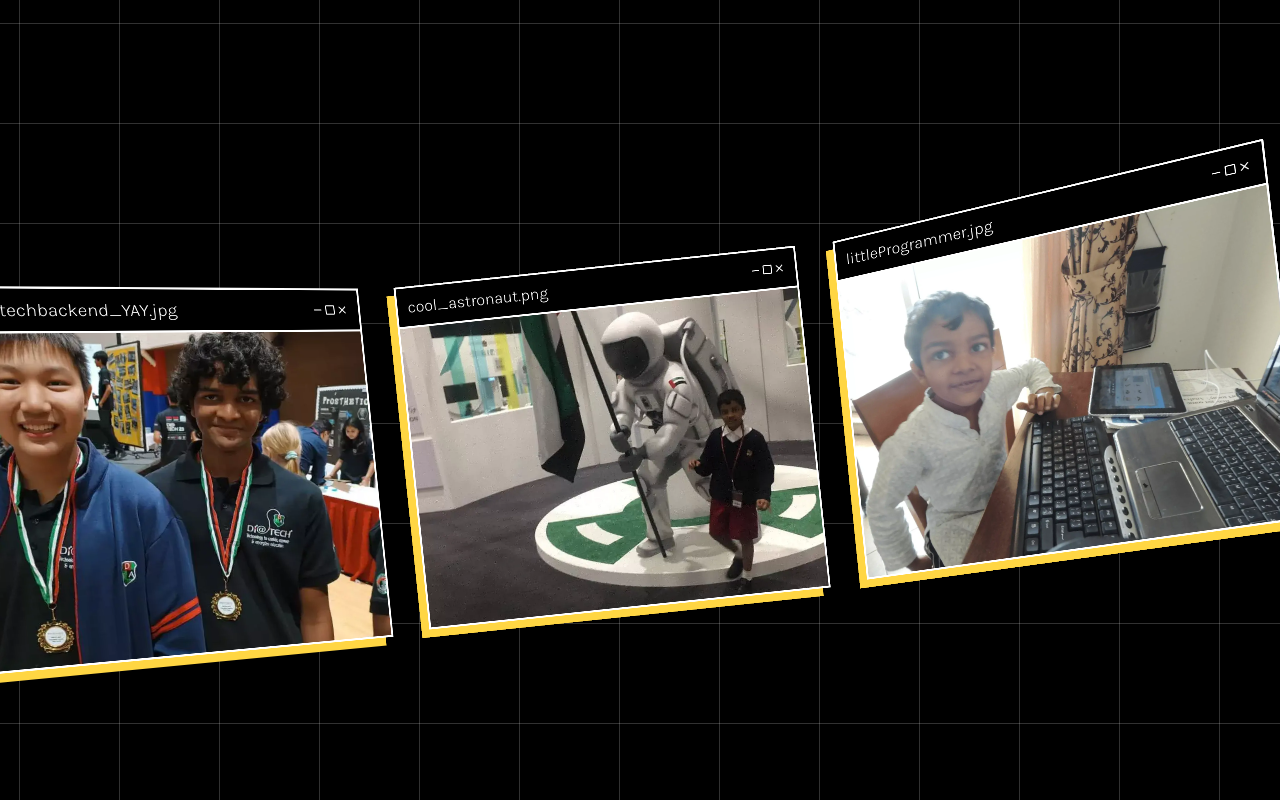
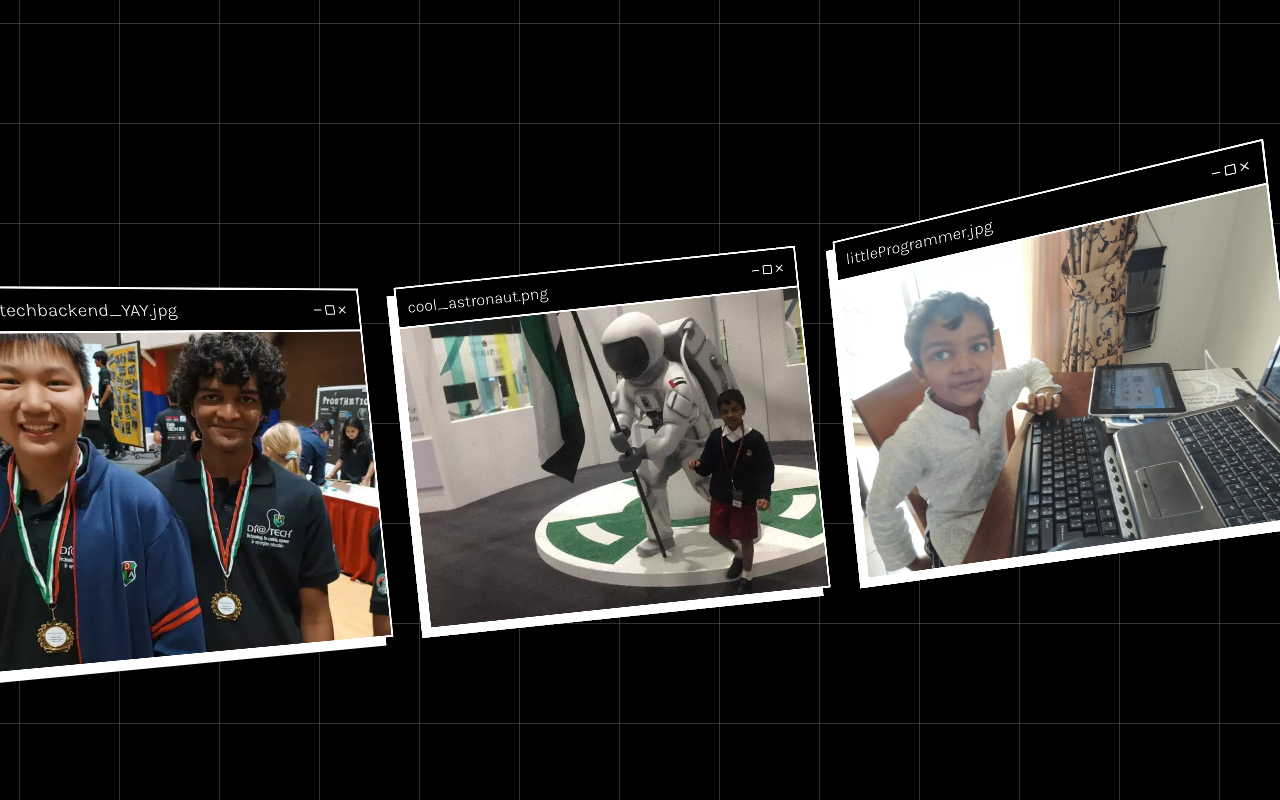
Before and after one commit to hafideledath/hafid-portfolio, a React (Create React App) app: page / in a window 1280 px wide. Shown: the part 700-1500 px from the top of the page. Built offline with nearby package versions, Linux system fonts and the light colour scheme.

Commit message:
Minor background color change

```diff
--- a/src/App.css
+++ b/src/App.css
@@ -5,7 +5,6 @@
     linear-gradient(to right, #ffffff31 1px, transparent 1px),
     linear-gradient(to bottom, #ffffff31 1px, transparent 1px);
     background-position: 19px 23px;
-    background-color: #000;
 }
 
 .hero {
@@ -84,7 +83,7 @@ h1 {
     left: 0;
     transform: rotateY(calc((var(--index)) * -25deg)) translateZ(var(--translationZ)) rotateZ(-6deg) translateY(calc(var(--translationY) * (var(--index) - 1)));
     border: 4px solid #fff;
-    box-shadow: -16px 16px #ffd643;
+    box-shadow: -16px 16px #fff;
 }
 
 .carousel-item img {
--- a/src/index.css
+++ b/src/index.css
@@ -2,4 +2,5 @@ body {
   margin: 0;
   color: #fff;
   font-family: 'Karla', sans-serif;
+  background-color: #000;
 }
```
